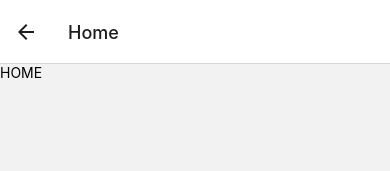
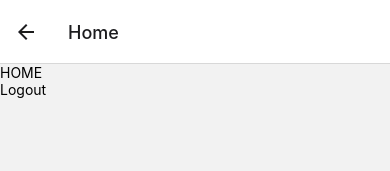
Before and after one commit to Adrien-GOGOIS/Forms-react-native, a React Native app: screen /Home in a window 390 px wide. Shown: the top 171 px of the page. Built offline with nearby package versions, Linux system fonts and the light colour scheme.

Commit message:
Add Logout button in Home.js

```diff
--- a/views/Home.js
+++ b/views/Home.js
@@ -1,12 +1,25 @@
 import { ScrollView, Text } from "react-native";
 import { TouchableOpacity } from "react-native";
 
-export default function Home() {
+import { useState, useContext } from "react";
+
+import { NavigationContainer } from "@react-navigation/native";
+import { createNativeStackNavigator } from "@react-navigation/native-stack";
+import { LogContext } from "../App";
+
+export default function Home({ navigation }) {
+  const logState = useContext(LogContext);
+
+  const handleSubmit = () => {
+    logState.setLoggedIn(false);
+    navigation.navigate("Login");
+  };
+
   return (
     <ScrollView>
       <Text>HOME</Text>
-      <TouchableOpacity>
-        <Text></Text>
+      <TouchableOpacity onPress={handleSubmit}>
+        <Text>Logout</Text>
       </TouchableOpacity>
     </ScrollView>
   );
```
